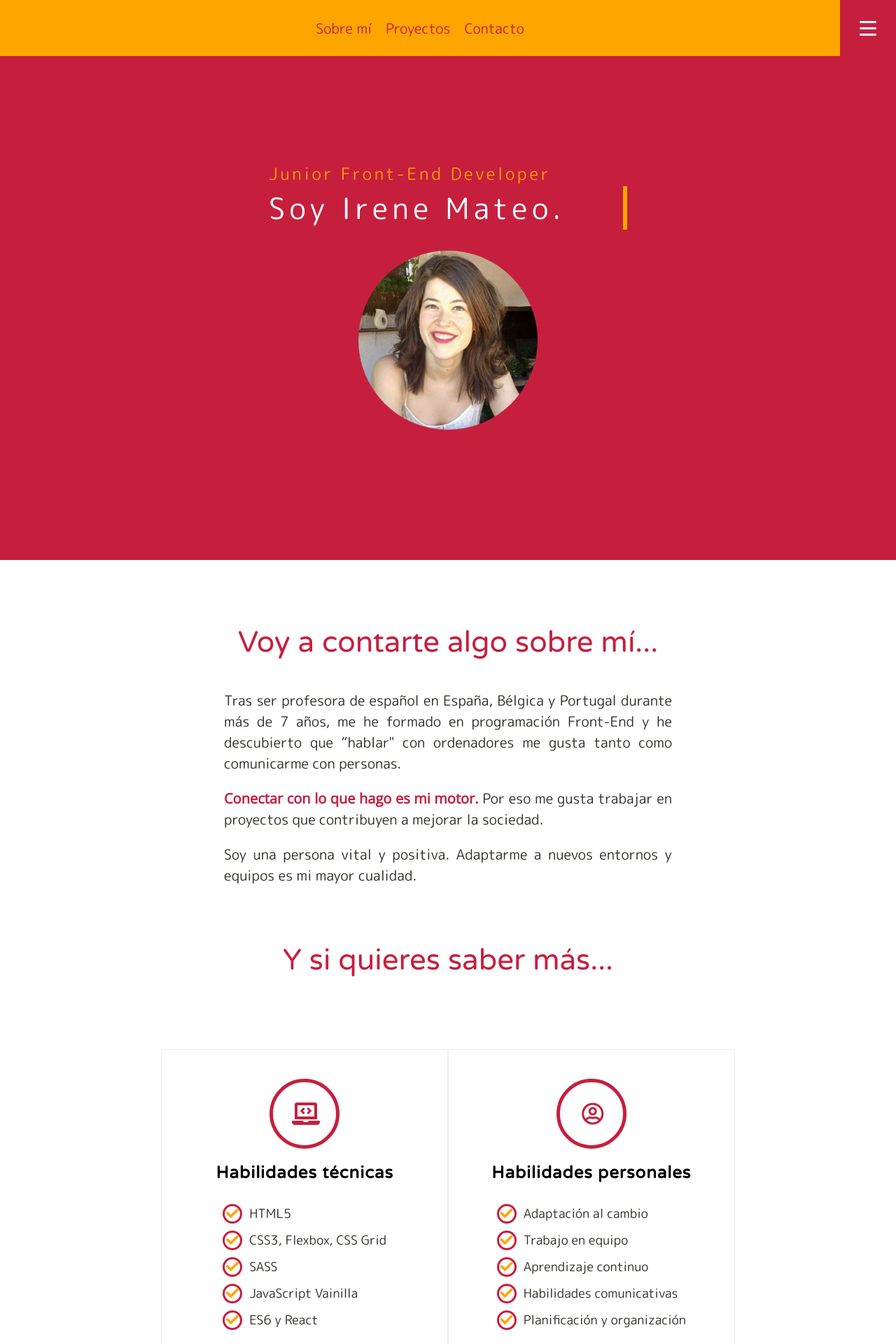
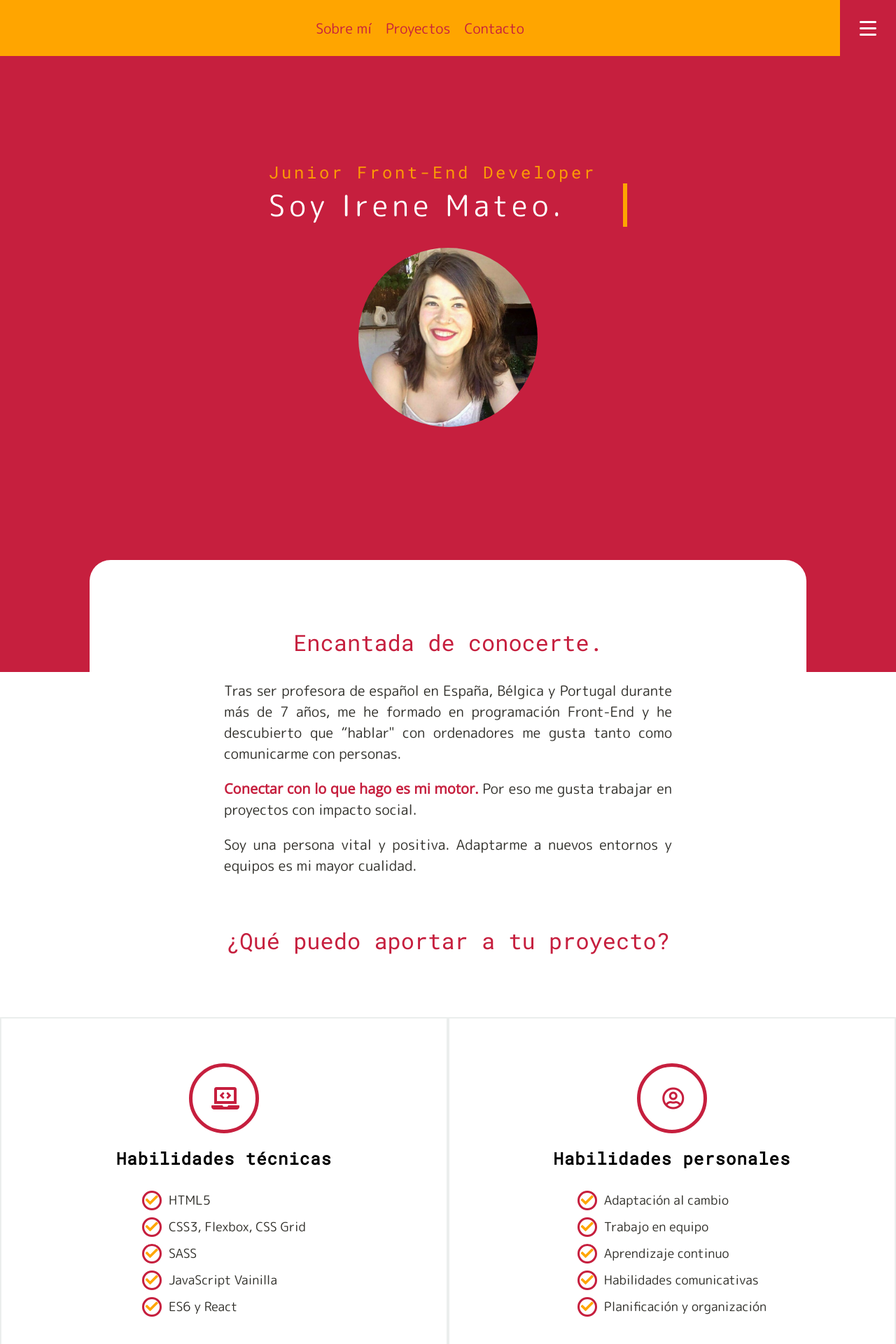
Before and after one commit to irenemherrero/portfolio, a React (Create React App) app: page / in a window 1280 px wide. Shown: the top 1920 px of the page at 70% size. Built offline with nearby package versions, Linux system fonts and the light colour scheme.

Commit message:
fix presentation without onScroll

```diff
--- a/public/index.html
+++ b/public/index.html
@@ -6,7 +6,7 @@
     <meta name="theme-color" content="#000000">
     <link rel="manifest" href="%PUBLIC_URL%/manifest.json">
     <link rel="shortcut icon" href="%PUBLIC_URL%/favicon.ico">
-    <link href="https://fonts.googleapis.com/css?family=M+PLUS+Rounded+1c:400,700,900|Open+Sans|Varela+Round" rel="stylesheet">
+    <link href="https://fonts.googleapis.com/css?family=M+PLUS+Rounded+1c:400,700,900|Open+Sans|Roboto+Mono" rel="stylesheet">
     <title>Irene Mateo Portfolio</title>
   </head>
   <body>
--- a/src/components/Presentation.js
+++ b/src/components/Presentation.js
@@ -3,17 +3,18 @@ class Presentation extends Component {
 
     render() {
         return (
-            <div id="presentation" className="sobreMi containerPresentation">
-                <p className='paragraphTitle'>Voy a contarte algo sobre mí...</p>
-                <p className="fontText">Tras ser profesora de español en España, Bélgica y Portugal durante más de 7 años, me he formado en programación Front-End y he descubierto que “hablar" con ordenadores me gusta tanto como comunicarme con personas.</p>
+                <div id="presentation" className="presentationText">
+                    <p className='paragraphTitle'>Encantada de conocerte.</p>
+                    <p className="fontText">Tras ser profesora de español en España, Bélgica y Portugal durante más de 7 años, me he formado en programación Front-End y he descubierto que “hablar" con ordenadores me gusta tanto como comunicarme con personas.</p>
 
-                <p className="fontText"><span className='fontTextHighlight'>Conectar con lo que hago es mi motor.</span> Por eso me gusta trabajar en proyectos que contribuyen a mejorar la sociedad.</p>
+                    <p className="fontText"><span className='fontTextHighlight'>Conectar con lo que hago es mi motor.</span> Por eso me gusta trabajar en proyectos con impacto social.</p>
 
-                <p className="fontText">Soy una persona vital y positiva. Adaptarme a nuevos entornos y equipos es mi mayor cualidad. </p>
-                <br></br>
+                    <p className="fontText">Soy una persona vital y positiva. Adaptarme a nuevos entornos y equipos es mi mayor cualidad. </p>
+                    <br></br>
 
-                <p className='paragraphTitle'>Y si quieres saber más...</p>
-            </div>);
+                    <p className='paragraphTitle'>¿Qué puedo aportar a tu proyecto?</p>
+                </div>
+        );
     }
 }
 
--- a/src/components/Skills.js
+++ b/src/components/Skills.js
@@ -29,12 +29,10 @@ class Skills extends Component {
     render() {
         return (
             <Fragment>
-                <div className="containerSkills">
                     <ul className="generalSkillsList">
                         <BoxSkills boxData={technicalSkills}/>
                         <BoxSkills boxData={personalSkills}/>
                     </ul>
-                </div>
             </Fragment>
         );
     }
--- a/src/scss/components/_typography.scss
+++ b/src/scss/components/_typography.scss
@@ -1,7 +1,7 @@
 .fontPreTitle{
   color: $font-color-1;
   font-size: $font-size-peq-tab;
-  font-family: $font-family-1;
+  font-family: $font-family-3;
   font-weight: $font-weight-medium;
   margin: 0;
     @media all and (min-width: 768px) {
@@ -65,12 +65,13 @@
 }
 
 .fontText{
+  text-align: justify;
   color: $font-color-3;
   font-size: $font-size-peq-tab;
   font-family: $font-family-1;
   font-weight: $font-weight-regular;
     @media all and (min-width: 768px) {
-    font-size: $font-size-big-tab;
+    font-size: $font-size-med-tab;
   }
 
     @media all and (min-width: 1280px) {
@@ -84,7 +85,7 @@
   font-family: $font-family-2;
   font-weight: $font-weight-bold;
     @media all and (min-width: 768px) {
-    font-size: $font-size-big-tab;
+    font-size: $font-size-med-tab;
   }
 
     @media all and (min-width: 1280px) {
@@ -94,7 +95,7 @@
 
 .paragraphTitle {
   color: $font-color-1;
-  font-size: $font-size-xl-tab;
+  font-size: $font-size-xl;
   font-family: $font-family-3;
   font-weight: $font-weight-medium;
   text-align: center;
@@ -102,7 +103,7 @@
     font-size: $font-size-gig-tab;
   }
     @media all and (min-width: 1280px) {
-    font-size: $font-size-gig;
+    font-size: $font-size-xxl-desk;
   }
 }
 
--- a/src/scss/core/_variables.scss
+++ b/src/scss/core/_variables.scss
@@ -5,7 +5,7 @@ $font-color-4:#fff;
 
 $font-family-1: 'M PLUS Rounded 1c', sans-serif;
 $font-family-2: 'Open Sans', serif;
-$font-family-3: 'Varela Round', sans-serif;
+$font-family-3: 'Roboto Mono', sans-serif;
 
 $font-size-minim: 14px;
 $font-size-peq: 16px;
--- a/src/scss/layout/_header.scss
+++ b/src/scss/layout/_header.scss
@@ -1,14 +1,14 @@
 .headerBackground {
   margin: 0;
-  height: 100vh;
+  height: 120vh;
   width: 100vw;
   background-color: $background-color-1;
   position: relative;
   @media all and (min-width: 768px) {
-    height: 100vh;
+    height: 120vh;
   }
   @media all and (min-width: 1280px) {
-    height: 100vh;
+    height: 120vh;
   }
 }
 
@@ -19,7 +19,7 @@
 
 .containerMenu{
   position: fixed;
-  z-index: 10;
+  z-index: 20;
   display: flex;
   padding-right: 10vh;
   align-items: center;
--- a/src/scss/layout/_presentation.scss
+++ b/src/scss/layout/_presentation.scss
@@ -1,11 +1,23 @@
 .containerPresentation{
-    padding: 10% 15% 0% 15%;
+    background-color: $background-color-3;
+    padding: auto;
     width: 100vw;
     text-align: justify;
+    height: 50vh;
     @media all and (min-width: 768px) {
-        padding: 50px 15% 0px;
+        padding: auto;
     }
     @media all and (min-width: 1280px) {
-        padding: 50px 25% 0px;
+        padding: auto;
     }
 }
+.presentationText{
+    padding: 5% 15% 0%;
+    width: 80vw;
+    margin: auto;
+    position: relative;
+    top: -20vh;
+    z-index: 10;
+    background-color: $background-color-3;
+    border-radius: 30px;
+}
--- a/src/scss/layout/_skills.scss
+++ b/src/scss/layout/_skills.scss
@@ -1,17 +1,10 @@
-.containerSkills{
-    width: 100vw;
-    margin: auto;
-    @media all and (min-width: 1280px) {
-        width: 80%;
-    }
-}
-
 .generalSkillsList{
     position: relative;
+    top: -25vh;
     background-color: $background-color-3;
     display: grid;
     grid-template-rows: 1fr 1fr;
-    margin: 10% 10%;
+    margin: 10% 0%;
     padding: 0;
     @media all and (min-width: 768px) {
         grid-template-columns: 1fr 1fr;
@@ -26,7 +19,7 @@
 }
 
 .itemListGeneralSkills{
-    border: 1px solid $background-color-5;
+    border: 2px solid $background-color-5;
     list-style: none;
     padding: 10% 10%;
     display: flex;
--- a/src/scss/main.css
+++ b/src/scss/main.css
@@ -11,16 +11,16 @@ body {
 
 .headerBackground {
   margin: 0;
-  height: 100vh;
+  height: 120vh;
   width: 100vw;
   background-color: #C61F3E;
   position: relative; }
   @media all and (min-width: 768px) {
     .headerBackground {
-      height: 100vh; } }
+      height: 120vh; } }
   @media all and (min-width: 1280px) {
     .headerBackground {
-      height: 100vh; } }
+      height: 120vh; } }
 
 .menuBar {
   width: 100vw;
@@ -28,7 +28,7 @@ body {
 
 .containerMenu {
   position: fixed;
-  z-index: 10;
+  z-index: 20;
   display: flex;
   padding-right: 10vh;
   align-items: center;
@@ -179,15 +179,27 @@ body {
       transform: translate(40%, 30%); } }
 
 .containerPresentation {
-  padding: 10% 15% 0% 15%;
+  background-color: #fff;
+  padding: auto;
   width: 100vw;
-  text-align: justify; }
+  text-align: justify;
+  height: 50vh; }
   @media all and (min-width: 768px) {
     .containerPresentation {
-      padding: 50px 15% 0px; } }
+      padding: auto; } }
   @media all and (min-width: 1280px) {
     .containerPresentation {
-      padding: 50px 25% 0px; } }
+      padding: auto; } }
+
+.presentationText {
+  padding: 5% 15% 0%;
+  width: 80vw;
+  margin: auto;
+  position: relative;
+  top: -20vh;
+  z-index: 10;
+  background-color: #fff;
+  border-radius: 30px; }
 
 .anchor {
   display: block;
@@ -220,19 +232,13 @@ body {
   width: 100%;
   height: 100%; }
 
-.containerSkills {
-  width: 100vw;
-  margin: auto; }
-  @media all and (min-width: 1280px) {
-    .containerSkills {
-      width: 80%; } }
-
 .generalSkillsList {
   position: relative;
+  top: -25vh;
   background-color: #fff;
   display: grid;
   grid-template-rows: 1fr 1fr;
-  margin: 10% 10%;
+  margin: 10% 0%;
   padding: 0; }
   @media all and (min-width: 768px) {
     .generalSkillsList {
@@ -245,7 +251,7 @@ body {
       grid-template-rows: 0fr 0fr; } }
 
 .itemListGeneralSkills {
-  border: 1px solid #EBEEED;
+  border: 2px solid #EBEEED;
   list-style: none;
   padding: 10% 10%;
   display: flex;
@@ -419,7 +425,7 @@ body {
 .fontPreTitle {
   color: #C61F3E;
   font-size: 16px;
-  font-family: "M PLUS Rounded 1c", sans-serif;
+  font-family: "Roboto Mono", sans-serif;
   font-weight: 500;
   margin: 0; }
   @media all and (min-width: 768px) {
@@ -458,7 +464,7 @@ body {
 
 .fontTitleSkill {
   font-size: 18px;
-  font-family: "Varela Round", sans-serif;
+  font-family: "Roboto Mono", sans-serif;
   font-weight: 700;
   margin: 0; }
   @media all and (min-width: 768px) {
@@ -475,13 +481,14 @@ body {
   font-weight: 400; }
 
 .fontText {
+  text-align: justify;
   color: #31302B;
   font-size: 16px;
   font-family: "M PLUS Rounded 1c", sans-serif;
   font-weight: 400; }
   @media all and (min-width: 768px) {
     .fontText {
-      font-size: 20px; } }
+      font-size: 18px; } }
   @media all and (min-width: 1280px) {
     .fontText {
       font-size: 20px; } }
@@ -493,7 +500,7 @@ body {
   font-weight: 700; }
   @media all and (min-width: 768px) {
     .fontTextHighlight {
-      font-size: 20px; } }
+      font-size: 18px; } }
   @media all and (min-width: 1280px) {
     .fontTextHighlight {
       font-size: 20px; } }
@@ -501,7 +508,7 @@ body {
 .paragraphTitle {
   color: #C61F3E;
   font-size: 24px;
-  font-family: "Varela Round", sans-serif;
+  font-family: "Roboto Mono", sans-serif;
   font-weight: 500;
   text-align: center; }
   @media all and (min-width: 768px) {
@@ -509,7 +516,7 @@ body {
       font-size: 36px; } }
   @media all and (min-width: 1280px) {
     .paragraphTitle {
-      font-size: 42px; } }
+      font-size: 32px; } }
 
 .footerLink {
   color: #fff;
```
